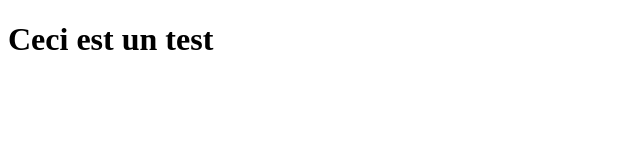
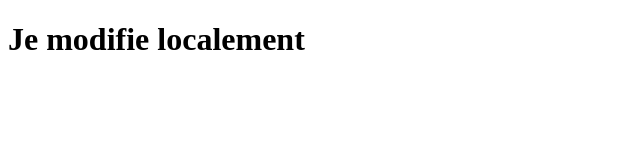
Before and after one commit to dbnafpa/AfpaProject, a plain HTML site: page index.html in a window 1280 px wide. Shown: the whole page, without its empty margins (0-640 px from the left). Drawn offline with Linux system fonts and the light colour scheme.

Commit message:
V1.1 MAJ local index

```diff
--- a/index.html
+++ b/index.html
@@ -6,6 +6,6 @@
     <title>Test Git et Github</title>
 </head>
 <body>
-    <h1>Ceci est un test</h1>
+    <h1>Je modifie localement</h1>
 </body>
 </html>
```
